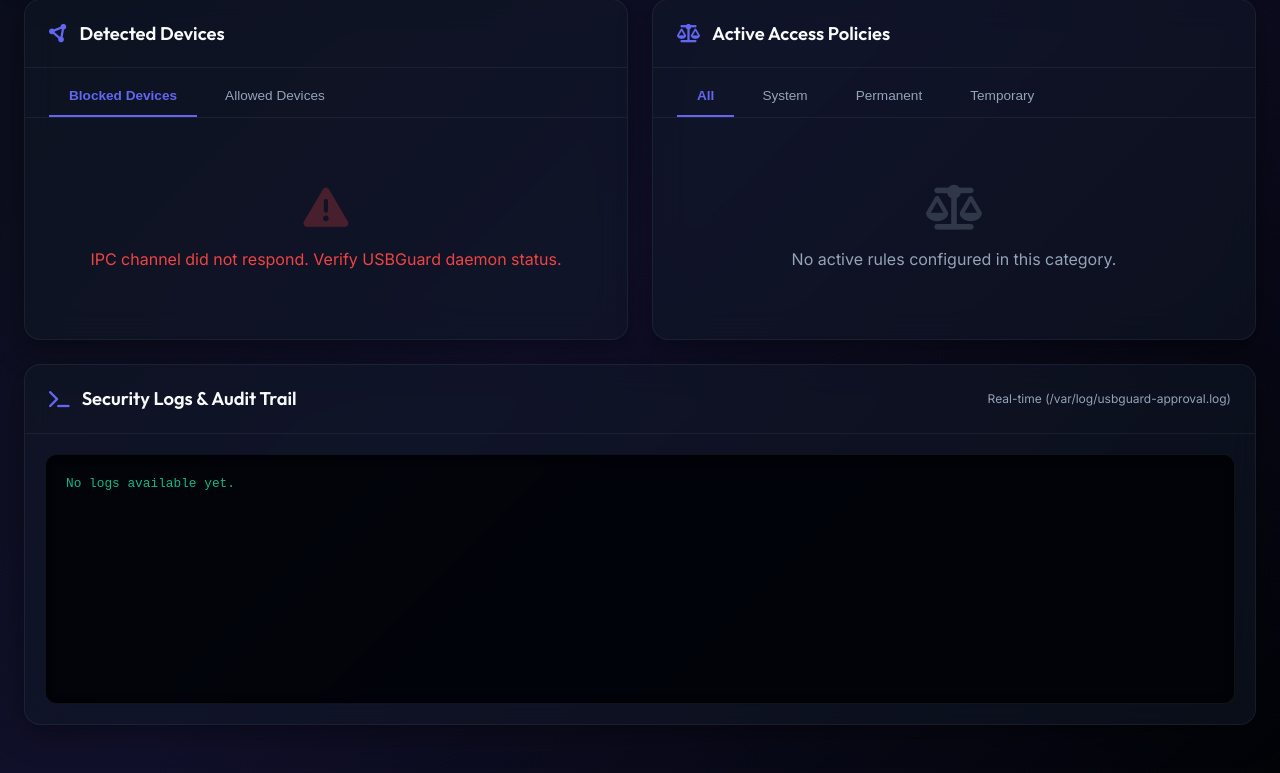
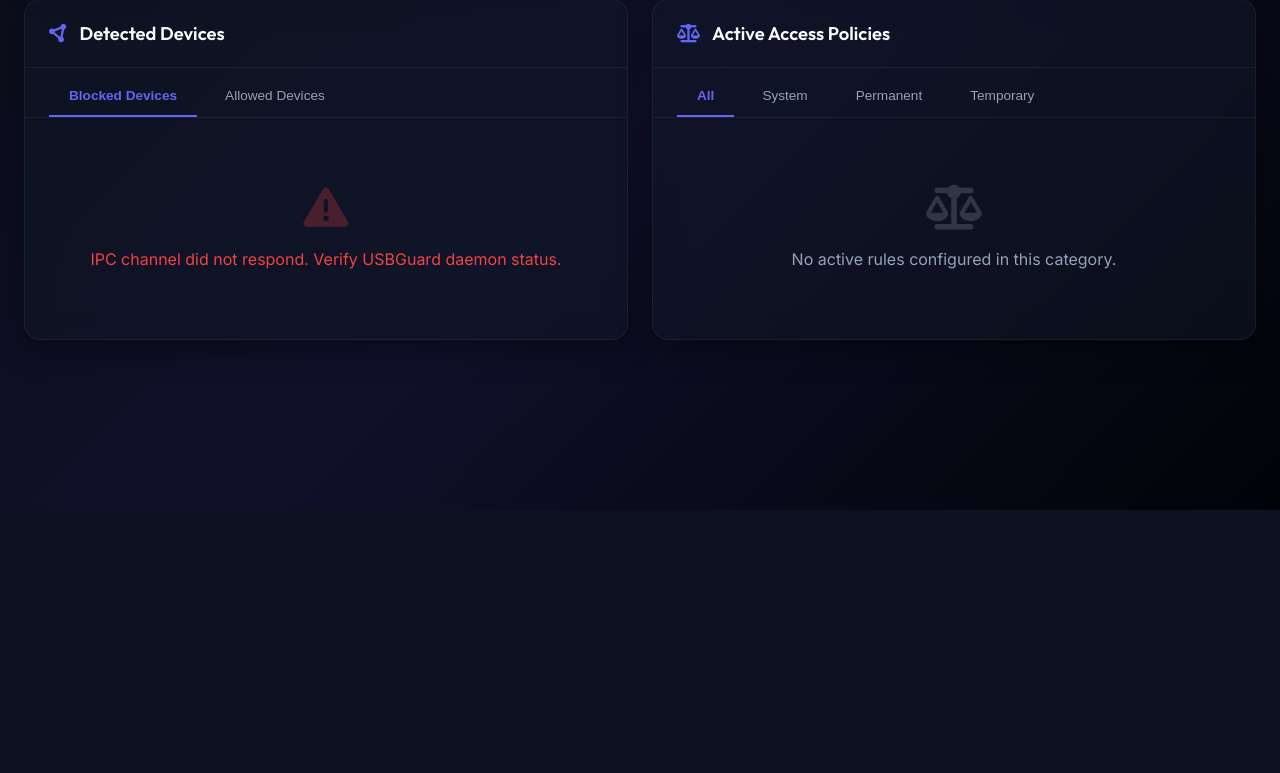
Before and after one commit to Iakov-faruz/USBGUARD, a Flask app: page / in a window 1280 px wide. Shown: the part 290-1063 px from the top of the page. After the commit the page ends 800 px from the top, so only its background shows below. Run offline with Flask 3, Linux system fonts and the light colour scheme; data that the repository does not hold is empty.

Commit message:
Refactor: split deploy and usb-approve into modular components; add import/export/status/config scripts; add web service; clean project tree

```diff
--- a/web/app.py
+++ b/web/app.py
@@ -157,16 +157,16 @@ def get_status():
     timer_active = (rc_timer == 0)
 
     rules_count = 0
-    if os.path.exists(RULES_DIR):
-        for f in os.listdir(RULES_DIR):
-            if f.endswith('.rules'):
-                try:
-                    with open(os.path.join(RULES_DIR, f), 'r') as file:
-                        for line in file:
-                            if line.strip().startswith('allow'):
-                                rules_count += 1
-                except:
-                    pass
+    stdout, _, rc = run_command(["sudo", "/etc/usbguard/scripts/usb-approve.sh", "--list-rules"])
+    if rc == 0:
+        try:
+            data = json.loads(stdout)
+            for cat in ["system", "permanent", "temporary"]:
+                for line in data.get(cat, []):
+                    if line.strip().startswith('allow'):
+                        rules_count += 1
+        except:
+            pass
 
     return jsonify({
         "daemon_active": daemon_active,
@@ -401,99 +401,99 @@ def _get_verdict_message(match_pct, mismatches):
 @app.route('/api/rules', methods=['GET'])
 def get_rules():
     """Retrieve all parsed active rules from 00-system, 50-permanent, and 90-temporary."""
+    stdout, stderr, rc = run_command(["sudo", "/etc/usbguard/scripts/usb-approve.sh", "--list-rules"])
+    if rc != 0:
+        return jsonify([])
+
+    try:
+        data = json.loads(stdout)
+    except Exception as e:
+        return jsonify([])
+
     rules = []
 
-    if not os.path.exists(RULES_DIR):
-        return jsonify([])
+    categories = {
+        "system": ("System", "00-system.rules"),
+        "permanent": ("Permanent", "50-permanent.rules"),
+        "temporary": ("Temporary", "90-temporary.rules")
+    }
 
-    for filename in sorted(os.listdir(RULES_DIR)):
-        if not filename.endswith('.rules'):
-            continue
+    for cat_key, (category_name, filename) in categories.items():
+        lines = data.get(cat_key, [])
+        i = 0
+        while i < len(lines):
+            line = lines[i].strip()
+            if line.startswith('allow') or line.startswith('block'):
+                rule_text = line
+                ttl = None
+                fingerprint = None
 
-        filepath = os.path.join(RULES_DIR, filename)
-        category = "System" if "00-system" in filename else ("Permanent" if "50-permanent" in filename else "Temporary")
+                # If temporary rule, check if next line is the ttl_epoch comment
+                if cat_key == "temporary" and i + 1 < len(lines):
+                    next_line = lines[i+1].strip()
+                    if next_line.startswith("# ttl_epoch:"):
+                        ttl_val = next_line.replace("# ttl_epoch:", "").strip()
+                        if ttl_val.isdigit():
+                            ttl = int(ttl_val)
 
-        try:
-            with open(filepath, 'r') as file:
-                content = file.read()
-                lines = content.split('\n')
+                # Check for fingerprint comment (can be anywhere after the rule)
+                for j in range(i + 1, min(i + 5, len(lines))):
+                    check_line = lines[j].strip()
+                    if check_line.startswith("# fingerprint:"):
+                        fp_str = check_line.replace("# fingerprint:", "").strip()
+                        try:
+                            fingerprint = json.loads(fp_str)
+                        except:
+                            pass
+                        break
 
-                i = 0
-                while i < len(lines):
-                    line = lines[i].strip()
-                    if line.startswith('allow') or line.startswith('block'):
-                        rule_text = line
-                        ttl = None
-                        fingerprint = None
+                # Extract VID:PID
+                vid_pid = ""
+                vid_pid_match = re.search(r'id ([0-9a-fA-F]{4}:[0-9a-fA-F]{4})', rule_text)
+                if vid_pid_match:
+                    vid_pid = vid_pid_match.group(1)
 
-                        # If temporary rule, check if next line is the ttl_epoch comment
-                        if category == "Temporary" and i + 1 < len(lines):
-                            next_line = lines[i+1].strip()
-                            if next_line.startswith("# ttl_epoch:"):
-                                ttl_val = next_line.replace("# ttl_epoch:", "").strip()
-                                if ttl_val.isdigit():
-                                    ttl = int(ttl_val)
+                # Extract name
+                name = "Unknown Device"
+                name_match = re.search(r'name "([^"]*)"', rule_text)
+                if name_match:
+                    name = name_match.group(1).strip()
 
-                        # Check for fingerprint comment (can be anywhere after the rule)
-                        for j in range(i + 1, min(i + 5, len(lines))):
-                            check_line = lines[j].strip()
-                            if check_line.startswith("# fingerprint:"):
-                                fp_str = check_line.replace("# fingerprint:", "").strip()
-                                try:
-                                    fingerprint = json.loads(fp_str)
-                                except:
-                                    pass
-                                break
+                # Extract serial
+                serial = "N/A"
+                serial_match = re.search(r'serial "([^"]*)"', rule_text)
+                if serial_match:
+                    serial = serial_match.group(1)
 
-                        # Extract VID:PID
-                        vid_pid = ""
-                        vid_pid_match = re.search(r'id ([0-9a-fA-F]{4}:[0-9a-fA-F]{4})', rule_text)
-                        if vid_pid_match:
-                            vid_pid = vid_pid_match.group(1)
+                # Extract hash
+                dev_hash = "N/A"
+                hash_match = re.search(r'hash "([^"]*)"', rule_text)
+                if hash_match:
+                    dev_hash = hash_match.group(1)
 
-                        # Extract name
-                        name = "Unknown Device"
-                        name_match = re.search(r'name "([^"]*)"', rule_text)
-                        if name_match:
-                            name = name_match.group(1).strip()
+                # Extract interfaces
+                interfaces = "N/A"
+                intf_match = re.search(r'with-interface \{([^}]+)\}', rule_text)
+                if intf_match:
+                    interfaces = intf_match.group(1)
+                else:
+                    intf_match_single = re.search(r'with-interface (\S+)', rule_text)
+                    if intf_match_single:
+                        interfaces = intf_match_single.group(1)
 
-                        # Extract serial
-                        serial = "N/A"
-                        serial_match = re.search(r'serial "([^"]*)"', rule_text)
-                        if serial_match:
-                            serial = serial_match.group(1)
-
-                        # Extract hash
-                        dev_hash = "N/A"
-                        hash_match = re.search(r'hash "([^"]*)"', rule_text)
-                        if hash_match:
-                            dev_hash = hash_match.group(1)
-
-                        # Extract interfaces
-                        interfaces = "N/A"
-                        intf_match = re.search(r'with-interface \{([^}]+)\}', rule_text)
-                        if intf_match:
-                            interfaces = intf_match.group(1)
-                        else:
-                            intf_match_single = re.search(r'with-interface (\S+)', rule_text)
-                            if intf_match_single:
-                                interfaces = intf_match_single.group(1)
-
-                        rules.append({
-                            "rule": rule_text,
-                            "filename": filename,
-                            "category": category,
-                            "id": vid_pid,
-                            "name": name,
-                            "serial": serial,
-                            "hash": dev_hash,
-                            "interfaces": interfaces,
-                            "ttl_epoch": ttl,
-                            "fingerprint": fingerprint
-                        })
-                    i += 1
-        except Exception as e:
-            pass
+                rules.append({
+                    "rule": rule_text,
+                    "filename": filename,
+                    "category": category_name,
+                    "id": vid_pid,
+                    "name": name,
+                    "serial": serial,
+                    "hash": dev_hash,
+                    "interfaces": interfaces,
+                    "ttl_epoch": ttl,
+                    "fingerprint": fingerprint
+                })
+            i += 1
 
     return jsonify(rules)
 
--- a/web/static/js/script.js
+++ b/web/static/js/script.js
@@ -18,7 +18,6 @@ function reloadData() {
     fetchStatus();
     fetchDevices();
     fetchRules();
-    fetchLogs();
 }
 
 // ─── System Status ──────────────────────────────────────────────
@@ -108,7 +107,6 @@ function renderDevicesList() {
                         <h4>${dev.name || 'Generic USB Device'}</h4>
                         <div class="device-sub">
                             <span><i class="fa-solid fa-tag"></i> ID: ${dev.id}</span>
-                            <span><i class="fa-solid fa-circle-info"></i> Port: ${dev.port}</span>
                             <span><span class="badge ${badgeClass}">${dev.status}</span></span>
                         </div>
                     </div>
@@ -205,7 +203,6 @@ function renderRulesList() {
                                 <h4 style="font-size: 0.95rem;">${rule.name || 'System Authorization Block'} ${fingerprintIndicator}</h4>
                                 <div class="device-sub">
                                     <span><i class="fa-solid fa-microchip"></i> ID: ${rule.id || 'system'}</span>
-                                    <span><i class="fa-solid fa-file-code"></i> File: ${rule.filename}</span>
                                     ${expiryHTML}
                                 </div>
                             </div>
@@ -271,32 +268,7 @@ function switchTab(tabName, el) {
     renderRulesList();
 }
 
-// ─── Logs ───────────────────────────────────────────────────────
-function fetchLogs() {
-    fetch('/api/logs')
-        .then(res => res.json())
-        .then(data => {
-            const logsContainer = document.getElementById('console-logs');
-            if (data.error) {
-                logsContainer.innerHTML = `<div class="console-line" style="color:var(--danger)">Error: ${data.error}</div>`;
-                return;
-            }
-            logsContainer.innerHTML = '';
-            data.logs.forEach(log => {
-                let color = '#10b981';
-                if (log.includes('[ERROR]') || log.includes('[CRITICAL]')) {
-                    color = '#ef4444';
-                } else if (log.includes('[WARN]')) {
-                    color = '#f59e0b';
-                } else if (log.includes('[AUDIT]')) {
-                    color = '#06b6d4';
-                }
-                logsContainer.innerHTML += `<div class="console-line" style="color: ${color}">${log}</div>`;
-            });
-            logsContainer.scrollTop = logsContainer.scrollHeight;
-        })
-        .catch(err => console.error("Error fetching logs:", err));
-}
+
 
 // ─── Inspector / Drawer ────────────────────────────────────────
 function openInspector(deviceVidPid, mode, deviceId) {
--- a/web/templates/index.html
+++ b/web/templates/index.html
@@ -103,20 +103,7 @@
             </div>
         </div>
 
-        <!-- Section C: Logs Panel -->
-        <div class="glass-panel logs-panel">
-            <div class="section-header">
-                <h2 class="section-title">
-                    <i class="fa-solid fa-terminal"></i> Security Logs & Audit Trail
-                </h2>
-                <span style="font-size: 0.75rem; color: var(--text-secondary);">Real-time (/var/log/usbguard-approval.log)</span>
-            </div>
-            <div style="padding: 1.25rem;">
-                <div id="console-logs" class="console-box">
-                    <div class="console-line">Loading logs...</div>
-                </div>
-            </div>
-        </div>
+        <!-- Section C removed -->
 
     </div>
 
```
Also changed, not shown: 16 other files.
